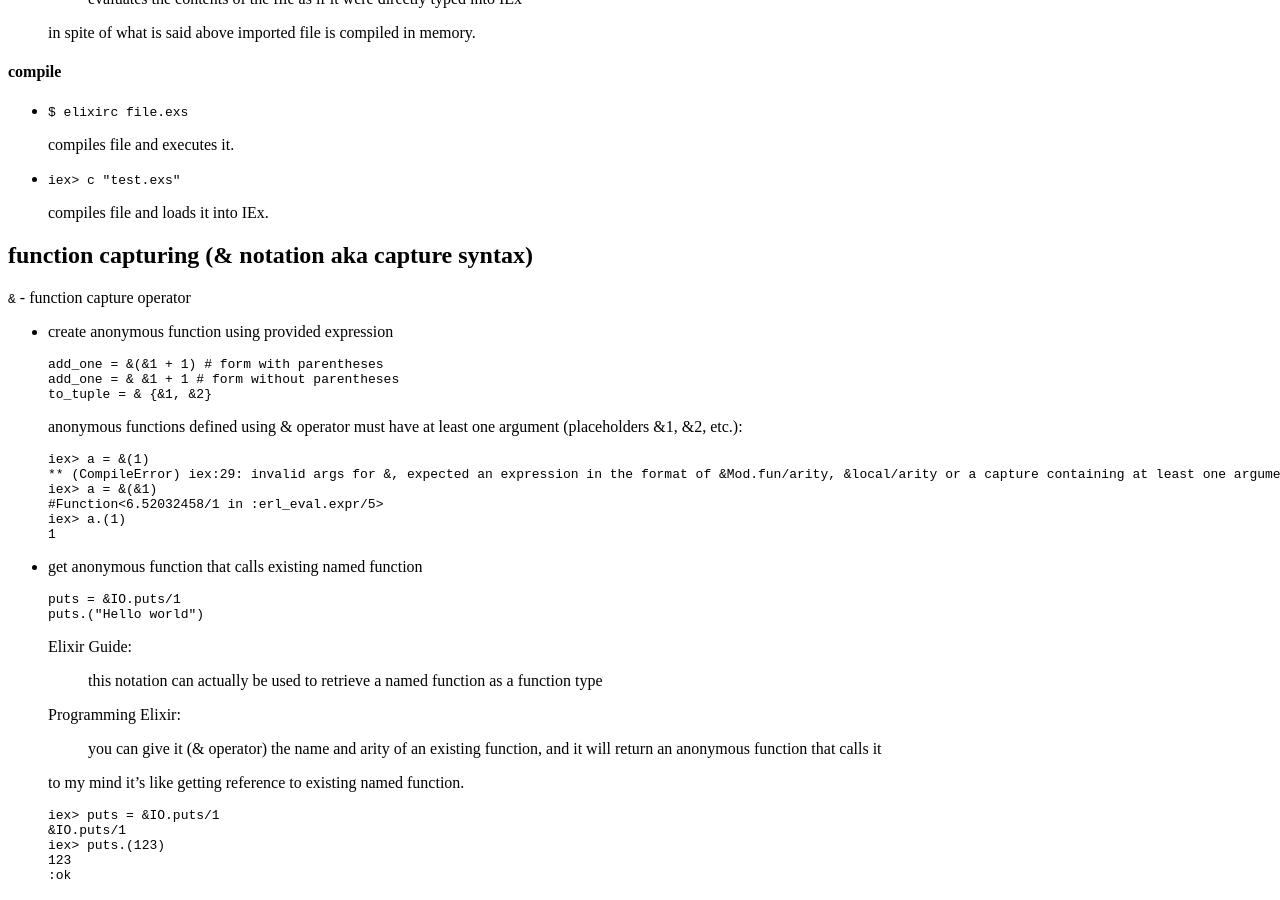
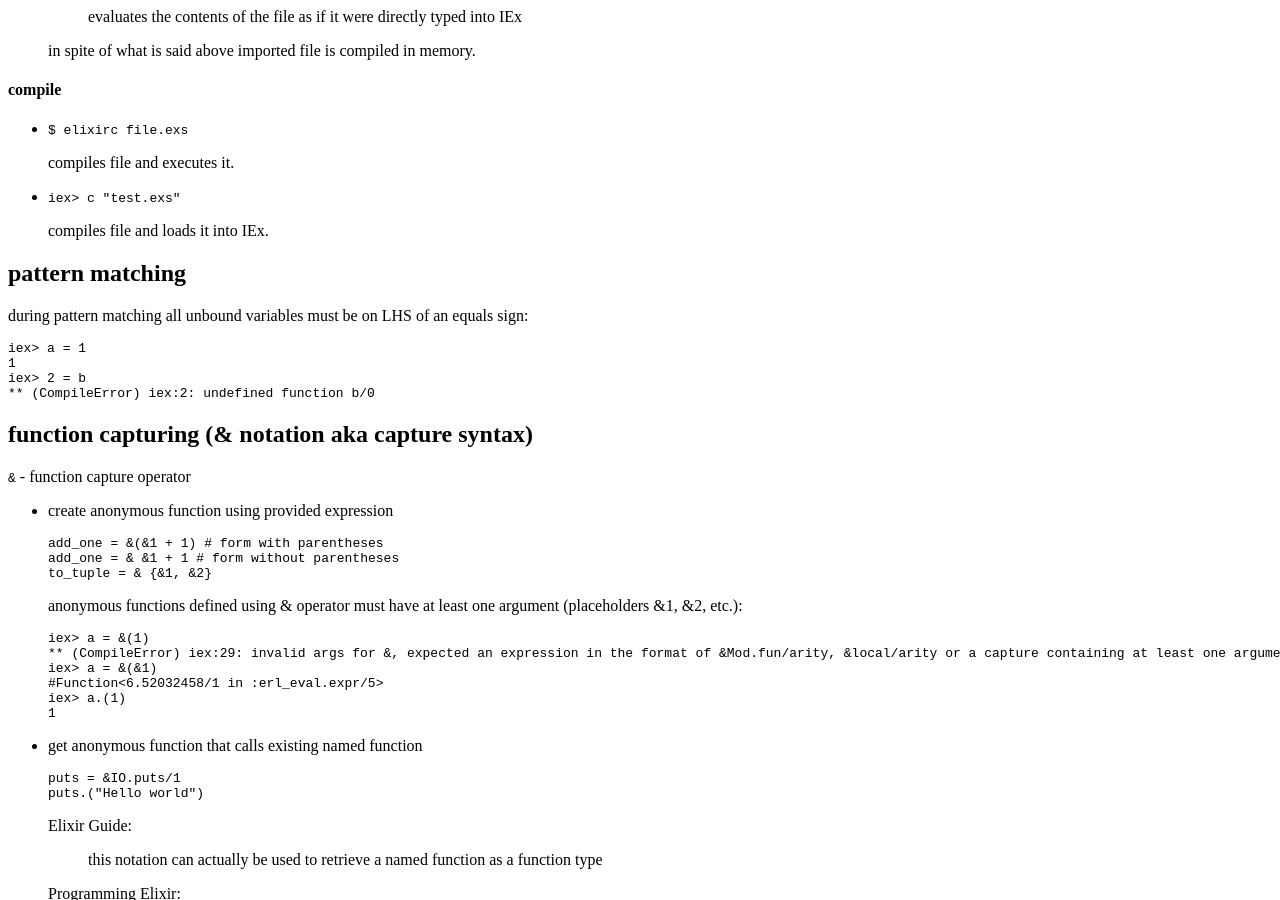
Before and after one commit to tap349/tap349.github.io, a Jekyll site: the page built from _posts/2016-12-31-elixir-notes.md, in a window 1280 px wide and 900 px high, scrolled down 1940 px. Built offline with Jekyll 4.4.1, drawn with Linux system fonts in a browser that asks for light colours.

Commit message:
update 2017-01-03_14:35:14

````diff
--- a/_posts/2016-12-31-elixir-notes.md
+++ b/_posts/2016-12-31-elixir-notes.md
@@ -118,6 +118,17 @@
 - `iex> c "test.exs"`
 
   compiles file and loads it into IEx.
+
+## pattern matching
+
+during pattern matching all unbound variables must be on LHS of an equals sign:
+
+```elixir
+iex> a = 1
+1
+iex> 2 = b
+** (CompileError) iex:2: undefined function b/0
+```
 
 ## function capturing (& notation aka capture syntax)
 
````
